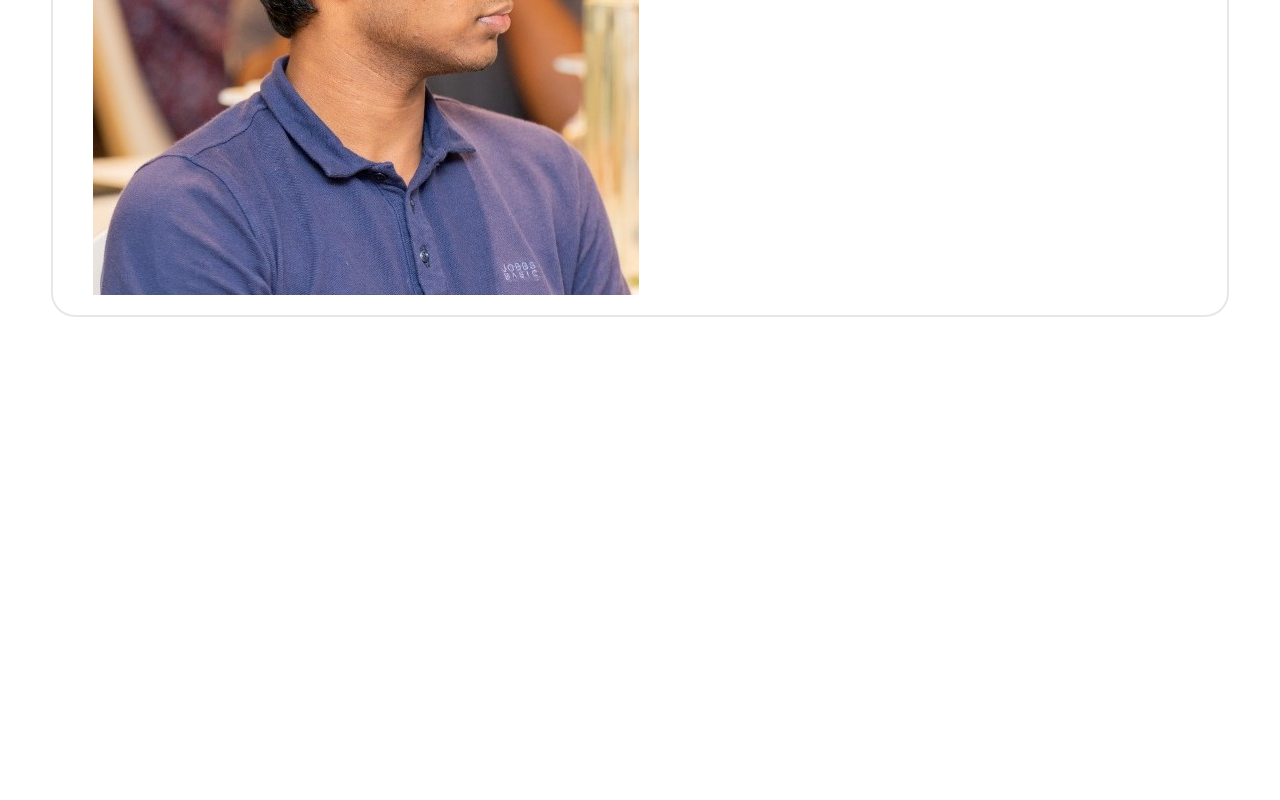
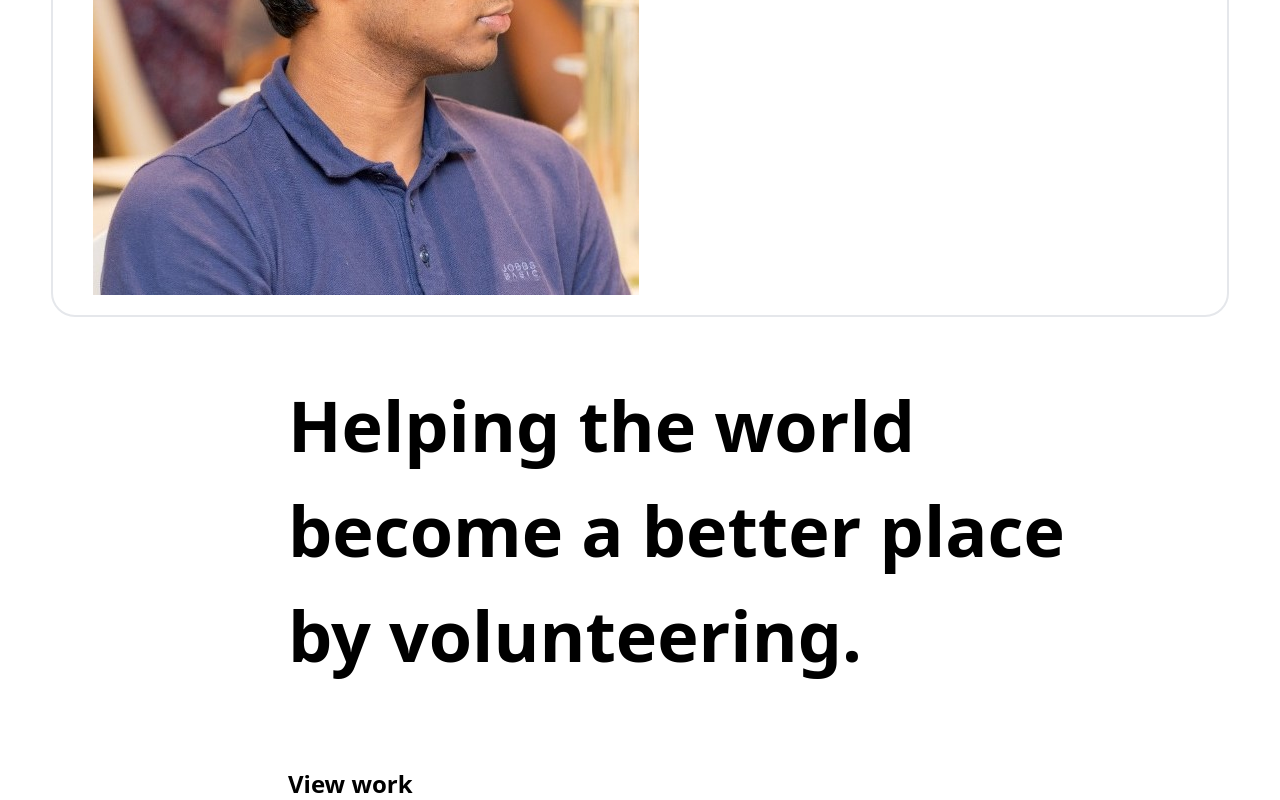
Before and after one commit to DilinaBandara/tailwind-project, a website: page dist/index.html in a window 1280 px wide. Shown: the part 366-1166 px from the top of the page. Before the commit the page ends 800 px from the top, so only its background shows below. Drawn offline with Linux system fonts and the light colour scheme; files whose address does not match are found by name.

Commit message:
Working on Hero header section

```diff
--- a/dist/index.html
+++ b/dist/index.html
@@ -10,7 +10,7 @@
 </head>
 
 <body class="">
-
+  <div class="">
     <!-- Navbar -->
     <nav class="flex items-center justify-center py-14">
       <div class="flex flex-row py-5 px-10 rounded-[24px] border-2">
@@ -25,8 +25,21 @@
     </nav>
 
     <!-- Header Hero -->
-  <div class="">
+    <div class="mr-14">
+      <div class="ml-72">
+        <div class="text-[70px] font-bold gap-0">
+          <h2 class="font-sans">
+            Helping the world<br>
+            become a better place<br>
+            by volunteering.
+          </h2>
+        </div>
 
+        <div class="mt-20">
+          <h2 class="font-semibold text-2xl">View work</h2>
+        </div>
+        </div?>
+      </div>
     </div>
 </body>
 
```
Also changed, not shown: dist/styles.css. Lines whose indentation alone changed are shown as unchanged.
